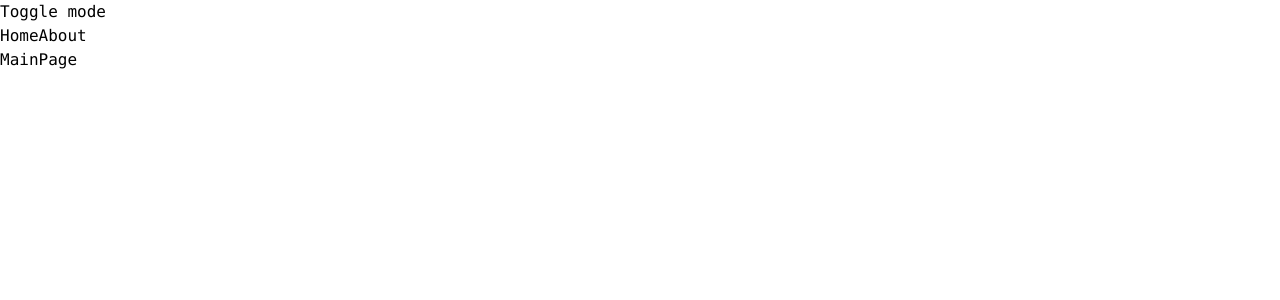
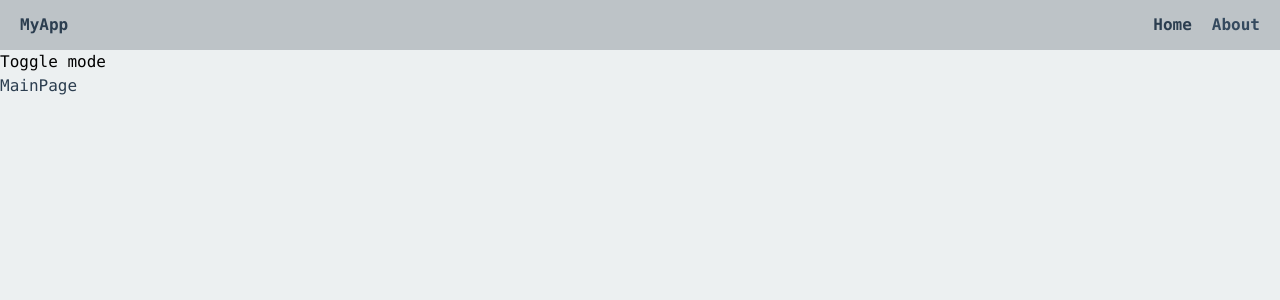
Before and after one commit to BilionIevgeniy/full-react-project, a React app: page / in a window 1280 px wide. Shown: the top 300 px of the page. Built offline with nearby package versions, Linux system fonts and the light colour scheme.

Commit message:
added AppLink

```diff
--- a/package.json
+++ b/package.json
@@ -86,5 +86,8 @@
 		"react-i18next": "^11.15.5",
 		"react-redux": "^7.2.6",
 		"react-router-dom": "^6.2.1"
+	},
+	"prettier": {
+		"printWidth": 80
 	}
 }
--- a/src/app/App.tsx
+++ b/src/app/App.tsx
@@ -1,22 +1,17 @@
+import {AppRouter} from 'app/providers/router';
 import {useTheme} from 'app/providers/ThemeProvider';
-import {Link} from 'react-router-dom';
 import {classNames} from 'shared/lib/classNames';
-import {AppRouter} from 'app/providers/router';
+import {Navbar} from 'widgets/Navbar';
 import './styles/index.scss';
 
 const App = () => {
 	const {theme, toggleTheme} = useTheme();
 	return (
 		<div className={classNames('app', {}, [theme])}>
+			<Navbar />
 			<div>
 				<button onClick={toggleTheme}>Toggle mode</button>
 			</div>
-			<Link to="/" className="link">
-				Home
-			</Link>
-			<Link to="/about" className="link">
-				About
-			</Link>
 			<AppRouter />
 		</div>
 	);
--- a/src/app/styles/themes/dark.scss
+++ b/src/app/styles/themes/dark.scss
@@ -1,6 +1,12 @@
 .app.dark {
-	--primary-color: #3498db;
-	--secondary-color: #2ecc71;
-	--background-color: #2c3e50;
-	--text-color: #ecf0f1;
+  --background-color: #2c3e50;
+  --inverted-background-color: #34495e;
+
+  --text-color: #ecf0f1;
+
+  --primary-color: #3498db;
+  --inverted-primary-color: #2980b9;
+
+  --secondary-color: #2ecc71;
+  --inverted-secondary-color: #27ae60;
 }
--- a/src/app/styles/themes/normal.scss
+++ b/src/app/styles/themes/normal.scss
@@ -1,6 +1,12 @@
 .app.normal {
-	--primary-color: #2c3e50;
-	--secondary-color: #8e44ad;
-	--background-color: #ecf0f1;
-	--text-color: #2c3e50;
+  --background-color: #ecf0f1;
+  --inverted-background-color: #bdc3c7;
+
+  --text-color: #d3d9df;
+
+  --primary-color: #2c3e50;
+  --inverted-primary-color: #34495e;
+
+  --secondary-color: #8e44ad;
+  --inverted-secondary-color: #9b59b6;
 }
--- a/src/app/styles/variables/global.scss
+++ b/src/app/styles/variables/global.scss
@@ -1,5 +1,6 @@
+// Global CSS variables for font sizes and families
 :root {
-	--font-family-main: Consolas,'Times New Roman', 'Arial, sans-serif'; /* Default font family */
+	--font-family-main: Consolas, 'Times New Roman', 'Arial, sans-serif'; /* Default font family */
 
 	--font-size-m: 16px; /* Base font size */
 	--font-line-m: 24px; /* Base line height */
@@ -8,4 +9,9 @@
 	--font-size-l: 24px; /* Larger font size */
 	--font-line-l: 32px; /* Larger line height */
 	--font-l: var(--font-size-l) / var(--font-line-l) var(--font-family-main);
+
+	// size
+	--navbar-height: 50px; /* Height of the Navbar */
+	--navbar-padding: 10px 20px; /* Padding for the Navbar */
+	--navbar-width: 100%; /* Width of the Navbar */
 }
--- a/src/app/types/ThemeTypes.ts
+++ b/src/app/types/ThemeTypes.ts
@@ -1,5 +1,5 @@
 enum Theme {
-	LIGHT = 'light',
+	LIGHT = 'normal',
 	DARK = 'dark',
 }
 const LOCAL_STORAGE_THEME_KEY = 'theme';
@@ -13,10 +13,4 @@ interface UseThemeResult {
 	theme: Theme;
 	toggleTheme: () => void;
 }
-export {
-	Theme,
-	LOCAL_STORAGE_THEME_KEY,
-	defaultTheme,
-	ThemeContextType,
-	UseThemeResult,
-}
+export {Theme, LOCAL_STORAGE_THEME_KEY, defaultTheme, ThemeContextType, UseThemeResult};
--- /dev/null
+++ b/src/shared/ui/AppLink/AppLink.module.scss
@@ -0,0 +1,22 @@
+.AppLink {
+  color: var(--primary-color);
+  transition: color 0.3s ease;
+  font-weight: bold;
+
+  &:hover {
+    color: var(--text-color);
+  }
+
+  &.active {
+    font-weight: bold;
+    color: var(--text-color);
+  }
+}
+
+.primary {
+  color: var(--primary-color);
+}
+
+.secondary {
+  color: var(--inverted-primary-color);
+}
--- /dev/null
+++ b/src/shared/ui/AppLink/AppLink.tsx
@@ -0,0 +1,33 @@
+import { FC } from "react";
+import { Link, LinkProps } from "react-router-dom";
+import { classNames } from "shared/lib/classNames";
+import cls from "./AppLink.module.scss";
+
+export enum AppLinkTheme {
+  PRIMARY = "primary",
+  SECONDARY = "secondary",
+}
+interface AppLinkProps extends LinkProps {
+  className?: string;
+  theme?: AppLinkTheme;
+}
+
+export const AppLink: FC<AppLinkProps> = (props) => {
+  const {
+    className,
+    theme = AppLinkTheme.PRIMARY,
+    to,
+    children,
+    ...restProps
+  } = props;
+
+  return (
+    <Link
+      to={to}
+      className={classNames(cls.AppLink, {}, [className, cls[theme]])}
+      {...restProps}
+    >
+      {children}
+    </Link>
+  );
+};
--- /dev/null
+++ b/src/widgets/Navbar/index.tsx
@@ -0,0 +1 @@
+export {Navbar} from './ui/Navbar';
--- /dev/null
+++ b/src/widgets/Navbar/ui/Navbar.module.scss
@@ -0,0 +1,18 @@
+.Navbar {
+	width: 100%;
+	height: var(--navbar-height);
+	display: flex;
+	align-items: center;
+	justify-content: space-between;
+	padding: 10px 20px;
+	background-color: var(--inverted-background-color);
+	color: var(--text-color);
+}
+
+.links {
+	font-size: var(--font-size-m);
+	line-height: var(--font-line-m);
+	& > *:first-child {
+		margin-right: 20px;
+	}
+}
--- /dev/null
+++ b/src/widgets/Navbar/ui/Navbar.tsx
@@ -0,0 +1,24 @@
+import { classNames } from "shared/lib/classNames";
+import { AppLink, AppLinkTheme } from "shared/ui/AppLink/AppLink";
+import cls from "./Navbar.module.scss";
+
+interface NavbarProps {
+  className?: string;
+}
+export const Navbar = ({ className }: NavbarProps) => {
+  return (
+    <div className={classNames(cls.Navbar, {}, [className])}>
+      <div className={cls.logo}>
+        <AppLink to="/">MyApp</AppLink>
+      </div>
+      <div className={cls.links}>
+        <AppLink to="/" theme={AppLinkTheme.PRIMARY}>
+          Home
+        </AppLink>
+        <AppLink to="/about" theme={AppLinkTheme.SECONDARY}>
+          About
+        </AppLink>
+      </div>
+    </div>
+  );
+};
```
